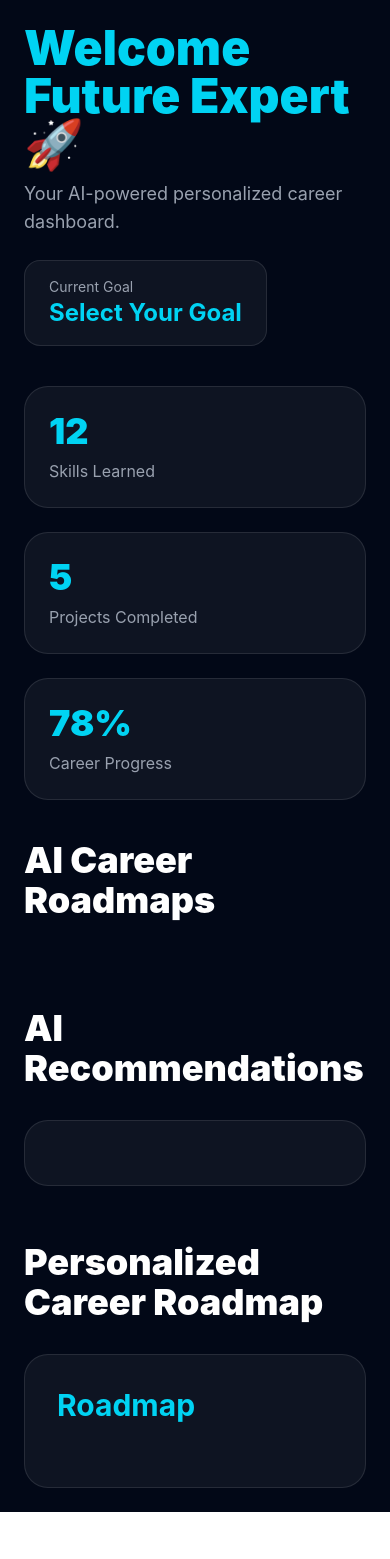
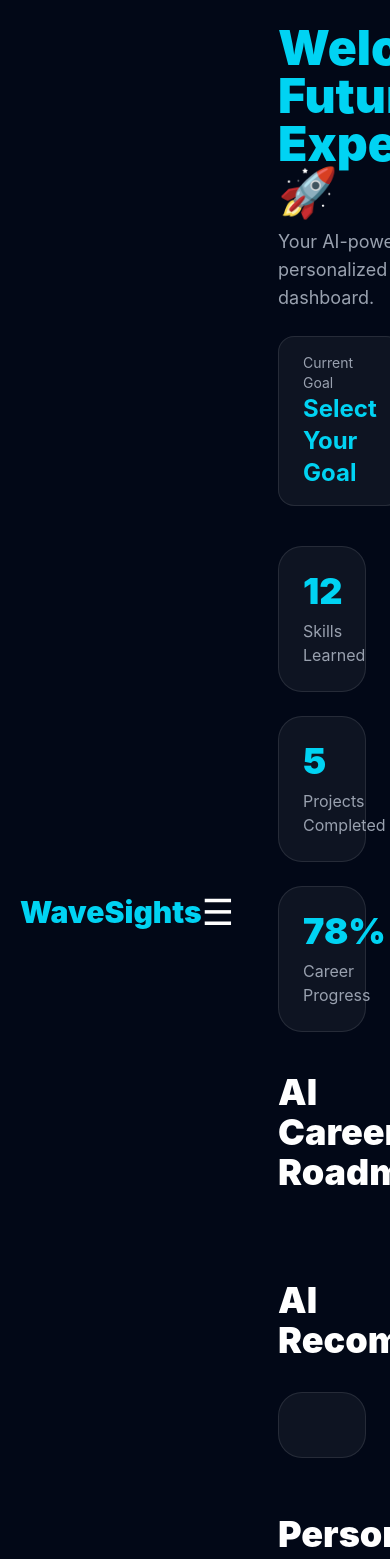
Before and after one commit to Ankushdubey9/wavesights, a React (Vite) app: page /dashboard in a window 390 px wide. Shown: the top 1559 px of the page. Before the commit the page ends 1512 px from the top, so only its background shows below. Built offline with nearby package versions, Linux system fonts and the light colour scheme.

Commit message:
Fixed mobile UI

```diff
--- a/src/pages/Dashboard.jsx
+++ b/src/pages/Dashboard.jsx
@@ -1,11 +1,9 @@
-
 import { useState } from "react";
 import Confetti from "react-confetti";
 const interest = localStorage.getItem("interest");
 const goal = localStorage.getItem("goal");
 const skillLevel = localStorage.getItem("skillLevel");
 const timeCommitment = localStorage.getItem("timeCommitment");
-
 
 import roadmapData from "../data/roadmapData";
 
@@ -334,7 +332,7 @@ export default function Dashboard() {
   return (
     <div className="min-h-screen bg-[#020817] text-white flex">
       {/* Sidebar */}
-      <aside className="w-72 border-r border-white/10 bg-black/20 backdrop-blur-xl p-6 hidden md:block">
+      <aside className="hidden md:flex w-72 min-h-screen border-r border-white/10 bg-black/20 backdrop-blur-xl p-6 flex-col">
         <h1 className="text-4xl font-black text-cyan-400 mb-10">WaveSights</h1>
 
         <div className="space-y-4">
@@ -365,6 +363,12 @@ export default function Dashboard() {
           </button>
         </div>
       </aside>
+      {/* Mobile Header */}
+      <div className="md:hidden flex items-center justify-between p-5 border-b border-white/10 bg-[#020817]">
+        <h1 className="text-3xl font-black text-cyan-400">WaveSights</h1>
+
+        <button className="text-4xl text-white">☰</button>
+      </div>
 
       {/* Main Content */}
       <main className="flex-1 p-6 md:p-10 overflow-y-auto">
@@ -499,32 +503,25 @@ export default function Dashboard() {
 
         {completedSteps.length === selectedRoadmap.length &&
           selectedRoadmap.length > 0 && (
-
             <>
-
               <Confetti />
 
               <div className="mt-10 bg-gradient-to-r from-cyan-500/20 to-blue-500/20 border border-cyan-400/30 rounded-3xl p-10 text-center animate-pulse">
-
                 <h2 className="text-6xl font-black text-cyan-400 mb-6">
                   🎉 Congratulations 🎉
                 </h2>
 
-      <div className="text-6xl mb-6">
-        🚀 🌸 🎊 ✨ 🏆
-      </div>
+                <div className="text-6xl mb-6">🚀 🌸 🎊 ✨ 🏆</div>
 
                 <p className="text-2xl text-gray-200 leading-relaxed max-w-3xl mx-auto">
                   You completed your {interest} roadmap successfully!
-        <br /><br />
-        Keep building projects, improving consistency,
-        and moving toward your dream career 🚀
+                  <br />
+                  <br />
+                  Keep building projects, improving consistency, and moving
+                  toward your dream career 🚀
                 </p>
-
               </div>
-
             </>
-
           )}
       </main>
     </div>
```
Lines whose indentation alone changed are shown as unchanged.
